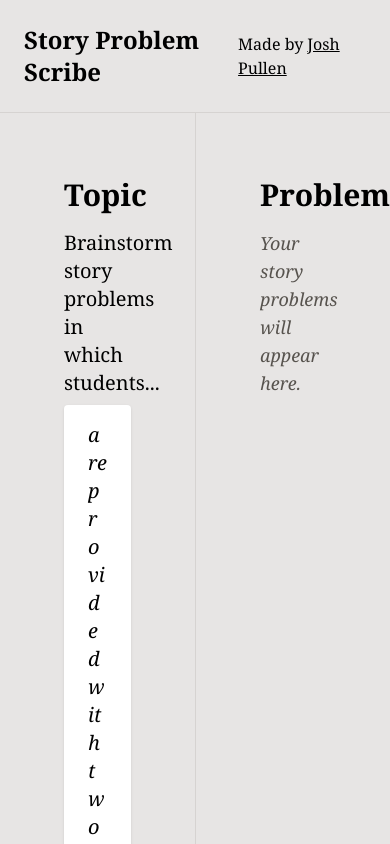
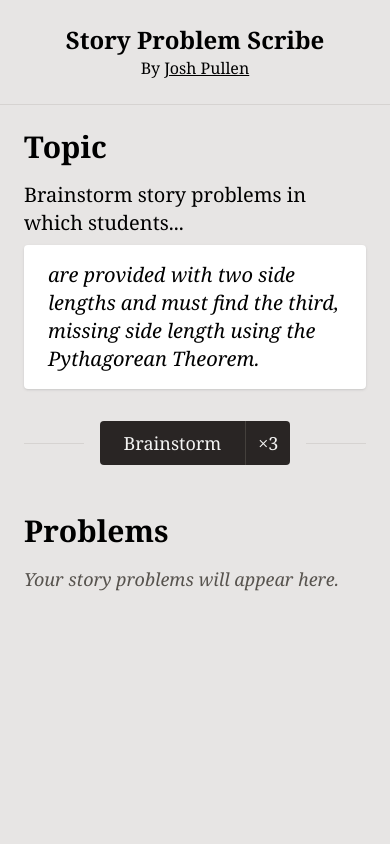
Before and after one commit to PullJosh/story-problem-scribe, a Next.js app: page / in a window 390 px wide. Built offline with nearby package versions, Linux system fonts and the light colour scheme.

Commit message:
Responsive layout for phones

```diff
--- a/app/page.tsx
+++ b/app/page.tsx
@@ -90,20 +90,23 @@ export default function Page() {
   }, []);
 
   return (
-    <div className="font-serif w-screen h-screen overflow-hidden grid grid-rows-[auto,1fr]">
-      <nav className="p-6 flex justify-between items-center border-b border-stone-300">
+    <div className="font-serif w-screen md:h-screen md:overflow-hidden grid grid-rows-[auto,1fr]">
+      <nav className="p-6 flex flex-col justify-center md:flex-row md:justify-between items-center border-b border-stone-300">
         <Link href="/">
-          <h1 className="text-2xl font-bold">Story Problem Scribe</h1>
+          <h1 className="text-2xl font-bold text-center">
+            Story Problem Scribe
+          </h1>
         </Link>
         <div>
-          Made by{" "}
+          <span className="hidden md:inline">Made by</span>
+          <span className="md:hidden">By</span>{" "}
           <Link href="https://www.joshuapullen.com/" className="underline">
             Josh Pullen
           </Link>
         </div>
       </nav>
-      <div className="grid grid-cols-2 grid-rows-1 overflow-hidden divide-x divide-stone-300">
-        <div className="p-16 overflow-y-auto">
+      <div className="grid grid-rows-[auto,auto] grid-cols-1 md:grid-rows-1 md:grid-cols-2 md:divide-x overflow-hidden divide-stone-300">
+        <div className="p-6 sm:p-8 md:p-16 overflow-y-auto">
           <h2 className="text-3xl font-bold mb-4">Topic</h2>
           <p className="text-xl mb-2">
             Brainstorm story problems in which students...
@@ -113,7 +116,7 @@ export default function Page() {
             value={prompt}
             onChange={(event) => setPrompt(event.target.value)}
           />
-          <div className="flex items-center space-x-4 my-8">
+          <div className="flex items-center space-x-4 mt-8">
             <div className="flex-grow border-b border-stone-300" />
             <div className="divide-x divide-stone-700">
               <button
@@ -134,7 +137,7 @@ export default function Page() {
             <div className="flex-grow border-b border-stone-300" />
           </div>
         </div>
-        <div className="p-16 overflow-y-auto">
+        <div className="p-6 sm:p-8 md:p-16 overflow-y-auto">
           <h2 className="text-3xl font-bold mb-4">Problems</h2>
           <div className="space-y-4">
             {problems.length === 0 && (
```
